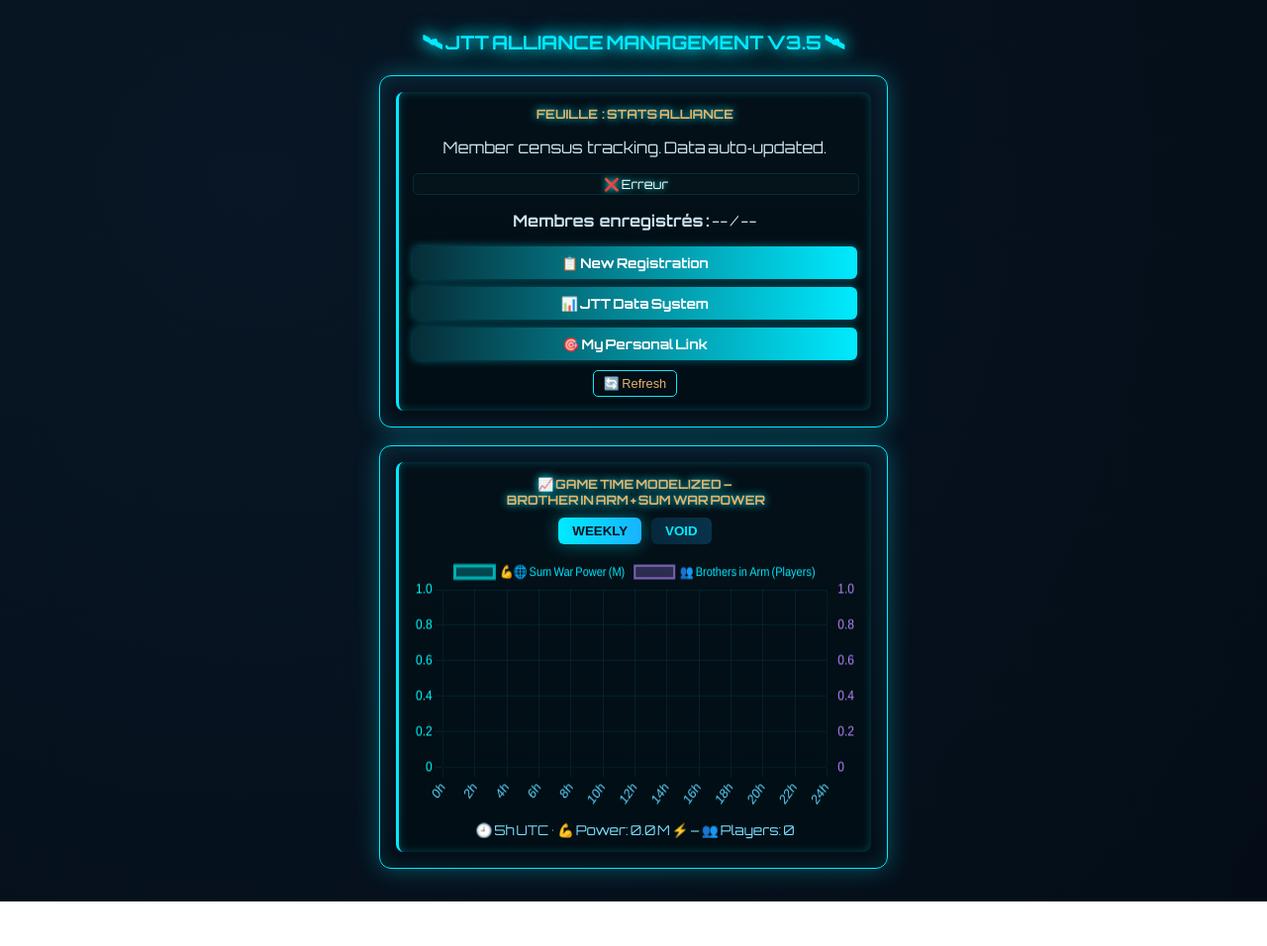
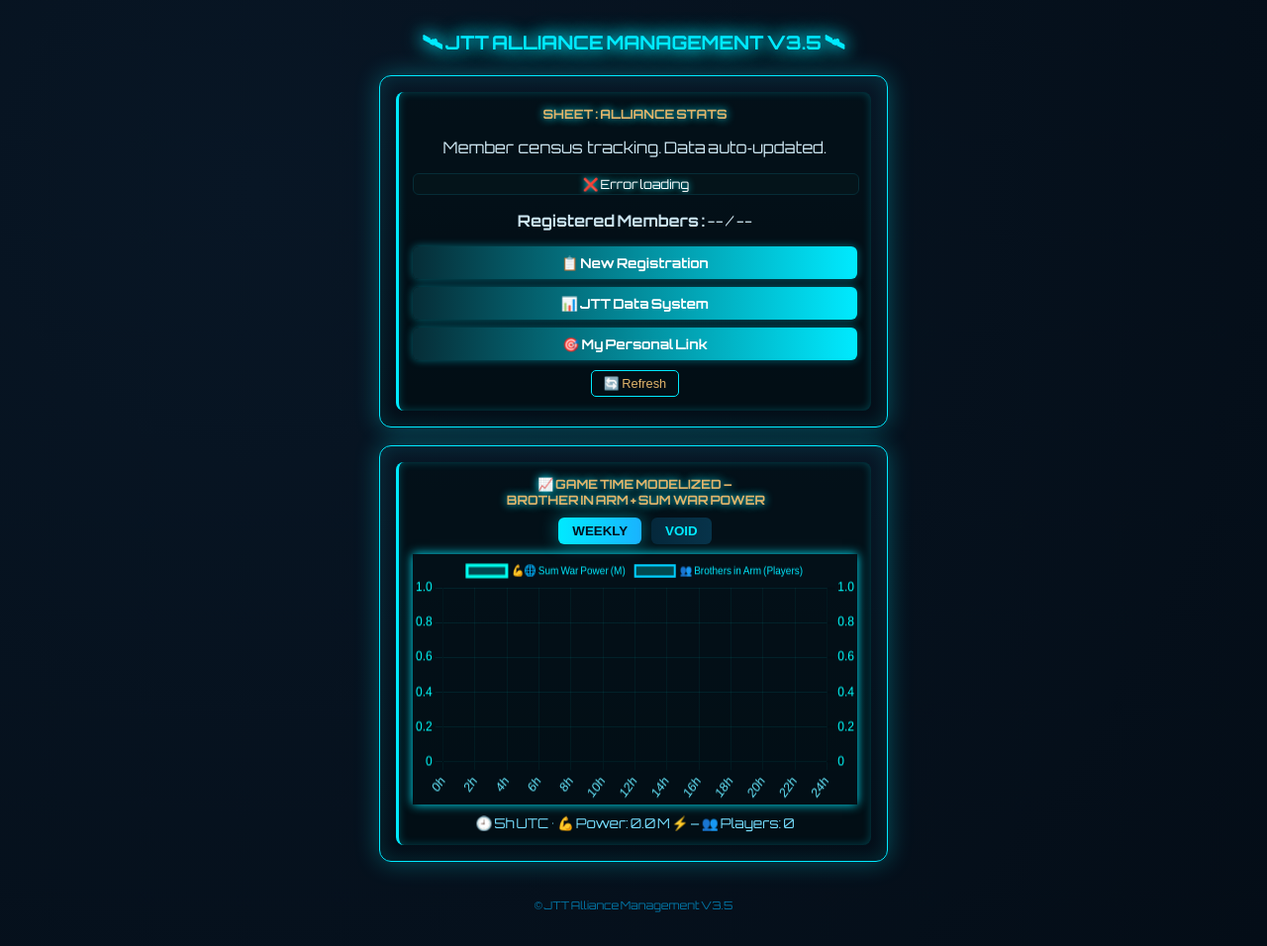
Before and after one commit to florentromero-sketch/jtt-portal, a plain HTML site: page index.html in a window 1280 px wide. Shown: the whole page at 99% size. Before the commit the page ends 911 px from the top, so only its background shows below. Drawn offline with nearby package versions, Linux system fonts and the light colour scheme; no server answers.

Commit message:
Update index.html

```diff
--- a/index.html
+++ b/index.html
@@ -1,23 +1,27 @@
 <!DOCTYPE html>
-<html lang="fr">
+<html lang="en">
 <head>
 <meta charset="UTF-8">
 <meta name="viewport" content="width=device-width,initial-scale=1.0">
-<title>🛰 JTT Alliance Management 3.5</title>
+<title>🛰 JTT Alliance Management 3.5</title>
 <link href="https://fonts.googleapis.com/css2?family=Orbitron:wght@400;700&display=swap" rel="stylesheet">
 <script src="https://cdn.jsdelivr.net/npm/chart.js"></script>
 <meta name="theme-color" content="#00eaff">
 
 <style>
 :root{
-  --blue-main:#00eaff;--blue-dark:#062d37;--gold-jtt:#e1b46a;
-  --text-light:#cbe4ef;--bg-dark:#010205;
+  --blue-main:#00eaff;
+  --blue-dark:#062d37;
+  --gold-jtt:#e1b46a;
+  --text-light:#cbe4ef;
+  --bg-dark:#010205;
 }
 body{
   margin:0;padding:0;font-family:"Orbitron",sans-serif;
   background:radial-gradient(circle at 20% 20%,#081625 0%,#040d17 100%);
-  color:var(--text-light);display:flex;flex-direction:column;
-  align-items:center;padding:15px;
+  color:var(--text-light);
+  display:flex;flex-direction:column;align-items:center;
+  padding:15px;
 }
 h1{
   color:var(--blue-main);
@@ -27,8 +31,10 @@ h1{
 }
 @keyframes glow{
   0%,100%{text-shadow:0 0 6px var(--blue-main),0 0 10px var(--blue-main);}
-  50%{text-shadow:0 0 16px var(--blue-main),0 0 26px var(--blue-main);}
+  50%{text-shadow:0 0 18px var(--blue-main),0 0 26px var(--blue-main);}
 }
+
+/* ==== STRUCTURE ==== */
 .dashboard{
   width:92%;max-width:480px;
   background:linear-gradient(180deg,rgba(8,22,37,0.95) 0%,rgba(4,13,23,0.95) 100%);
@@ -40,16 +46,18 @@ h1{
 .section{
   background:rgba(2,15,20,.7);
   border-left:3px solid var(--blue-main);
-  border-radius:8px;
-  padding:14px;
+  border-radius:8px;padding:14px;
   box-shadow:inset 0 0 8px rgba(0,234,255,.25);
 }
 .section h2{
   color:var(--gold-jtt);
   margin:0 0 8px;text-align:center;
-  text-transform:uppercase;text-shadow:0 0 8px var(--blue-main);
+  text-transform:uppercase;
+  text-shadow:0 0 8px var(--blue-main);
   font-size:0.8rem;
 }
+
+/* ==== PROGRESS BAR ==== */
 .jauge-container{
   width:100%;background:rgba(5,25,30,.4);
   border:1px solid var(--blue-dark);
@@ -58,37 +66,79 @@ h1{
 }
 .jauge-fill{
   background:linear-gradient(90deg,var(--blue-dark),var(--blue-main));
-  height:100%;width:0%;transition:width 1.2s ease-in-out;
+  height:100%;width:0%;
+  transition:width 1.2s ease-in-out;
 }
 .jauge-text{
   position:absolute;inset:0;display:flex;
   align-items:center;justify-content:center;
   font-size:0.8em;color:#fff;text-shadow:0 0 6px var(--blue-main);
 }
-.submenu{display:flex;flex-wrap:wrap;gap:8px;justify-content:center;margin-top:10px;}
+
+/* ==== LINKS ==== */
+.submenu{
+  display:flex;flex-wrap:wrap;justify-content:center;gap:8px;margin-top:10px;
+}
 .link{
-  flex:1 1 45%;background:linear-gradient(90deg,var(--blue-dark),var(--blue-main));
-  border-radius:6px;color:#fff;text-align:center;text-decoration:none;
-  padding:8px 10px;font-weight:700;font-size:0.85rem;transition:.25s;
+  flex:1 1 45%;
+  background:linear-gradient(90deg,var(--blue-dark),var(--blue-main));
+  border-radius:6px;color:#fff;
+  text-align:center;text-decoration:none;
+  padding:8px 10px;
+  font-weight:700;
+  font-size:clamp(0.7rem,2.8vw,0.85rem);
+  white-space:nowrap;
+  transition:.25s;
   box-shadow:0 0 8px rgba(0,234,255,.4);
 }
-.link:hover{transform:scale(1.05);box-shadow:0 0 15px var(--blue-main);}
+.link:hover{
+  transform:scale(1.05);
+  box-shadow:0 0 15px var(--blue-main);
+}
+
+/* ==== REFRESH BUTTON ==== */
 .btn-sync{
-  display:block;margin:10px auto 0;background:none;border:1px solid var(--blue-main);
-  color:var(--gold-jtt);border-radius:5px;padding:5px 10px;font-size:0.8rem;cursor:pointer;
+  display:block;margin:10px auto 0;
+  background:none;border:1px solid var(--blue-main);
+  color:var(--gold-jtt);
+  border-radius:5px;padding:5px 12px;
+  font-size:0.8rem;cursor:pointer;
 }
-.btn-sync:hover{background:var(--blue-main);color:#fff;box-shadow:0 0 10px var(--blue-main);}
-canvas{width:100%!important;height:260px!important;}
-.summary{text-align:center;color:#77dfff;margin-top:10px;font-size:0.85rem;}
+.btn-sync:hover{
+  background:var(--blue-main);color:#fff;
+  box-shadow:0 0 10px var(--blue-main);
+}
+
+/* ==== CHART ==== */
 .tabs{display:flex;justify-content:center;gap:10px;margin:10px 0;}
 .tab{
   background:linear-gradient(90deg,#05283b 0%,#07334a 100%);
   color:#00eaff;border:none;cursor:pointer;
-  font-weight:700;padding:6px 14px;border-radius:6px;text-transform:uppercase;
+  font-weight:700;
+  padding:6px 14px;border-radius:6px;text-transform:uppercase;
 }
 .tab.active{
   background:linear-gradient(90deg,#00eaff 0%,#19b3fe 100%);
   color:#02131f;box-shadow:0 0 18px rgba(0,239,255,0.4);
+}
+canvas{
+  width:100%!important;
+  height:auto!important;
+  aspect-ratio:16/9;
+  display:block;
+}
+.summary{
+  text-align:center;
+  color:#77dfff;
+  margin-top:10px;
+  font-size:0.85rem;
+}
+footer{
+  text-align:center;
+  font-size:0.7rem;
+  opacity:0.6;
+  color:#00b7ff;
+  margin:1.2rem 0;
 }
 </style>
 </head>
@@ -96,19 +146,19 @@ canvas{width:100%!important;height:260px!important;}
 <body>
 <h1>🛰 JTT Alliance Management V3.5 🛰</h1>
 
-<!-- SECTION SUPÉRIEURE : JAUGE + LIENS -->
+<!-- === UPPER PANEL === -->
 <div class="dashboard">
   <div class="section">
-    <h2>Feuille : Stats Alliance</h2>
+    <h2>SHEET : ALLIANCE STATS</h2>
     <p style="text-align:center">Member census tracking. Data auto‑updated.</p>
 
     <div class="jauge-container">
       <div class="jauge-fill" id="fillBar"></div>
-      <div class="jauge-text" id="fillText">Chargement…</div>
+      <div class="jauge-text" id="fillText">Loading…</div>
     </div>
 
     <p style="text-align:center">
-      <strong>Membres enregistrés :</strong> <span id="count">--</span> / <span id="total">--</span>
+      <strong>Registered Members :</strong> <span id="count">--</span> / <span id="total">--</span>
     </p>
 
     <div class="submenu">
@@ -121,129 +171,139 @@ canvas{width:100%!important;height:260px!important;}
   </div>
 </div>
 
-<!-- SECTION INFÉRIEURE : GRAPHIQUE DYNAMIQUE -->
+<!-- === LOWER PANEL === -->
 <div class="dashboard">
   <div class="section">
-    <h2>📈 Game Time Modelized – Brother in Arm + Sum War Power</h2>
+    <h2>📈 GAME TIME MODELIZED – BROTHER IN ARM + SUM WAR POWER</h2>
+
     <div class="tabs">
       <button class="tab active" id="weeklyBtn">WEEKLY</button>
       <button class="tab" id="voidBtn">VOID</button>
     </div>
+
     <canvas id="chart"></canvas>
-    <div class="summary" id="summary">Chargement des données...</div>
+    <div class="summary" id="summary">Loading data...</div>
   </div>
 </div>
 
+<footer>© JTT Alliance Management V3.5</footer>
+
 <script>
-/* ========== 1️⃣ JAUGE ALLIANCE ========== */
-const SHEET_ID="1QMna4_NnamMeNUvU69dOOqwhIL07QgLlZ5mrKTU3xZs";
-const GID="1508042555";
-const CSV_URL=`https://docs.google.com/spreadsheets/d/${SHEET_ID}/gviz/tq?tqx=out:csv&gid=${GID}`;
+/* ===== 1. Alliance gauge ===== */
 async function loadStats(){
+  const SHEET_ID="1QMna4_NnamMeNUvU69dOOqwhIL07QgLlZ5mrKTU3xZs";
+  const GID="1508042555";
+  const CSV_URL=`https://docs.google.com/spreadsheets/d/${SHEET_ID}/gviz/tq?tqx=out:csv&gid=${GID}`;
   try{
     const res=await fetch(CSV_URL);
     const text=await res.text();
     const rows=text.trim().split("\n").map(r=>r.split(",").map(c=>c.replace(/(^"|"$)/g,"").trim()));
-    const second=rows[1]||[];
-    const numbers=second.filter(x=>/^\d+$/.test(x));
-    const current=parseInt(numbers[0]||"0");
-    const total=parseInt(numbers[1]||"1");
+    const numbers=(rows[1]||[]).filter(x=>/^[0-9]+$/.test(x));
+    const current=parseInt(numbers[0]||"0"),total=parseInt(numbers[1]||"1");
     const pct=Math.min(Math.round((current/total)*100),100);
-    document.getElementById("count").textContent=current;
-    document.getElementById("total").textContent=total;
-    document.getElementById("fillBar").style.width=pct+"%";
-    document.getElementById("fillText").textContent=pct+"% complété";
-  }catch(err){
-    console.error("Erreur chargement:",err);
-    document.getElementById("fillText").textContent="❌ Erreur";
+    fillBar.style.width=pct+"%";
+    fillText.textContent=pct+"% completed";
+    count.textContent=current;total.textContent=total;
+  }catch(e){
+    fillText.textContent="❌ Error loading";
   }
 }
 loadStats();
 
-/* ========== 2️⃣ GRAPHIQUE ========== */
+/* ===== 2. Chart initialization ===== */
 const ctx=document.getElementById('chart').getContext('2d');
 const D={weekly:{power:[],players:[]},void:{power:[],players:[]}};
 const gradPower=ctx.createLinearGradient(0,0,0,300);
 gradPower.addColorStop(0,"rgba(0,255,255,0.25)");
 gradPower.addColorStop(1,"rgba(0,155,255,0)");
 const gradPlayers=ctx.createLinearGradient(0,0,0,300);
-gradPlayers.addColorStop(0,"rgba(179,136,255,0.25)");
-gradPlayers.addColorStop(1,"rgba(179,136,255,0.05)");
+gradPlayers.addColorStop(0,"rgba(0,255,255,0.25)");
+gradPlayers.addColorStop(1,"rgba(0,255,255,0.05)");
 const chart=new Chart(ctx,{
   type:'line',
   data:{
-    labels:Array.from({length:25},(_,i)=> i<24? `${i}h` : "24h"),
+    labels:Array.from({length:25},(_,i)=>i<24?`${i}h`:"24h"),
     datasets:[
       {label:"💪🌐 Sum War Power (M)",data:[],borderColor:'#00ffee',
-       backgroundColor:gradPower,borderWidth:3,fill:true,tension:0.35,
-       pointRadius:4,pointHoverRadius:6,pointBackgroundColor:'#00ffe0',yAxisID:'y'},
-      {label:"👥 Brothers in Arm (Players)",data:[],borderColor:'#b388ff',
-       backgroundColor:gradPlayers,borderWidth:2,fill:true,tension:0.35,
-       pointRadius:3,pointHoverRadius:5,pointBackgroundColor:'#b388ff',yAxisID:'y1'}
+        backgroundColor:gradPower,borderWidth:3,fill:true,tension:0.35,
+        pointRadius:3,pointHoverRadius:5,pointBackgroundColor:'#00ffe0',yAxisID:'y'},
+      {label:"👥 Brothers in Arm (Players)",data:[],borderColor:'#00cfff',
+        backgroundColor:gradPlayers,borderWidth:2,fill:true,tension:0.35,
+        pointRadius:3,pointHoverRadius:5,pointBackgroundColor:'#00dfff',yAxisID:'y1'}
     ]
   },
   options:{
-    responsive:true,interaction:{mode:'index',intersect:false},
-    animation:{duration:800,easing:'easeInOutQuart'},
-    plugins:{legend:{labels:{color:'#00eaff',font:{size:11}}},
+    responsive:true,maintainAspectRatio:true,
+    interaction:{mode:'index',intersect:false},
+    animation:{duration:900,easing:'easeInOutQuart'},
+    plugins:{legend:{labels:{color:'#00eaff',font:{size:10}}},
     tooltip:{callbacks:{label:c=>`${c.dataset.label}: ${c.parsed.y.toFixed(1)}`}}},
     scales:{
       y:{beginAtZero:true,ticks:{color:'#00ffff'},grid:{color:'rgba(0,255,255,0.08)'}},
-      y1:{position:'right',beginAtZero:true,ticks:{color:'#b388ff'},grid:{drawOnChartArea:false}},
-      x:{ticks:{color:'#5dd9ff'},grid:{color:'rgba(0,255,255,0.08)'}}
+      y1:{position:'right',beginAtZero:true,ticks:{color:'#00ffff'},grid:{drawOnChartArea:false}},
+      x:{ticks:{color:'#66eaff'},grid:{color:'rgba(0,255,255,0.05)'}}
     }
   }
 });
+
 const summary=document.getElementById('summary');
-function currentHourIndexUTC0(){return new Date().getUTCHours()%24;}
+function currentUTC(){return new Date().getUTCHours()%24;}
 function updateSummary(type){
-  const h=currentHourIndexUTC0();
+  const h=currentUTC();
   const p=D[type].power[h]||0;
   const b=D[type].players[h]||0;
   summary.textContent=`🕘 ${h}h UTC • 💪 Power: ${p.toFixed(1)} M ⚡ – 👥 Players: ${b}`;
-  chart.data.datasets.forEach(ds=>{ds.pointRadius=ds.data.map((_,i)=>i===h?6:3);});
 }
-function switchData(type){
-  chart.data.datasets[0].data=D[type].power;
-  chart.data.datasets[1].data=D[type].players;
-  chart.update();updateSummary(type);
+
+/* Halo animation only (no refresh cost) */
+let haloPulse=0;
+function glowFrame(){
+  haloPulse+=0.03;
+  const intensity=8+5*Math.sin(haloPulse);
+  ctx.canvas.style.boxShadow=`0 0 ${intensity}px #00eaff`;
+  requestAnimationFrame(glowFrame);
 }
-let pulse=0;function animate(){
-  pulse+=0.04;
-  const glow=0.5+Math.sin(pulse)*0.5;
-  chart.data.datasets[0].borderColor=`rgba(0,255,255,${0.55+glow*0.3})`;
-  chart.data.datasets[1].borderColor=`rgba(179,136,255,${0.55+glow*0.3})`;
-  chart.update('none');requestAnimationFrame(animate);
-}
-animate();
+glowFrame();
+
+/* ===== 3. Data loading ===== */
 async function fetchSheetData(gid){
-  const sheetId='1QMna4_NnamMeNUvU69dOOqwhIL07QgLlZ5mrKTU3xZs';
-  const rangePlayers='C127:AA127';
-  const rangePower='C189:AA189';
-  async function fetchRange(r){
-    const url=`https://docs.google.com/spreadsheets/d/${sheetId}/gviz/tq?tqx=out:json&gid=${gid}&range=${r}`;
+  const sheet='1QMna4_NnamMeNUvU69dOOqwhIL07QgLlZ5mrKTU3xZs';
+  const rangePlayers='C127:AA127',rangePower='C189:AA189';
+  async function rangeFetch(r){
+    const url=`https://docs.google.com/spreadsheets/d/${sheet}/gviz/tq?tqx=out:json&gid=${gid}&range=${r}`;
     const res=await fetch(url);
     const txt=await res.text();
     const json=JSON.parse(txt.substring(47).slice(0,-2));
     return json.table.rows[0].c.map(c=>{
       if(!c||c.v===null)return 0;
-      const v=parseFloat(c.v.toString().replace(',','.').replace(/[^\d.-]/g,''));
+      const v=parseFloat(String(c.v).replace(',','.').replace(/[^\d.-]/g,''));
       return isNaN(v)?0:v;
     });
   }
   try{
-    const [players,power]=await Promise.all([fetchRange(rangePlayers),fetchRange(rangePower)]);
+    const [players,power]=await Promise.all([rangeFetch(rangePlayers),rangeFetch(rangePower)]);
     if(power.length===24){power.push(power[0]);players.push(players[0]);}
     return {players,power};
-  }catch(e){return{players:[],power:[]};}
+  }catch{return{players:[],power:[]};}
 }
-async function loadJTTData(){
+
+async function initData(){
   const [weekly,voidD]=await Promise.all([fetchSheetData(0),fetchSheetData(1434850621)]);
   if(Math.max(...weekly.power)>1000)weekly.power=weekly.power.map(v=>v/1_000_000);
   if(Math.max(...voidD.power)>1000)voidD.power=voidD.power.map(v=>v/1_000_000);
-  D.weekly=weekly;D.void=voidD;setTimeout(()=>switchData('weekly'),200);
+  D.weekly=weekly;D.void=voidD;
+  switchData('weekly');
 }
-loadJTTData();
+initData();
+
+function switchData(type){
+  chart.data.datasets[0].data=D[type].power;
+  chart.data.datasets[1].data=D[type].players;
+  chart.update();
+  updateSummary(type);
+}
+
+/* ===== 4. Tabs ===== */
 weeklyBtn.onclick=()=>{weeklyBtn.classList.add('active');voidBtn.classList.remove('active');switchData('weekly');};
 voidBtn.onclick=()=>{voidBtn.classList.add('active');weeklyBtn.classList.remove('active');switchData('void');};
 </script>
```
